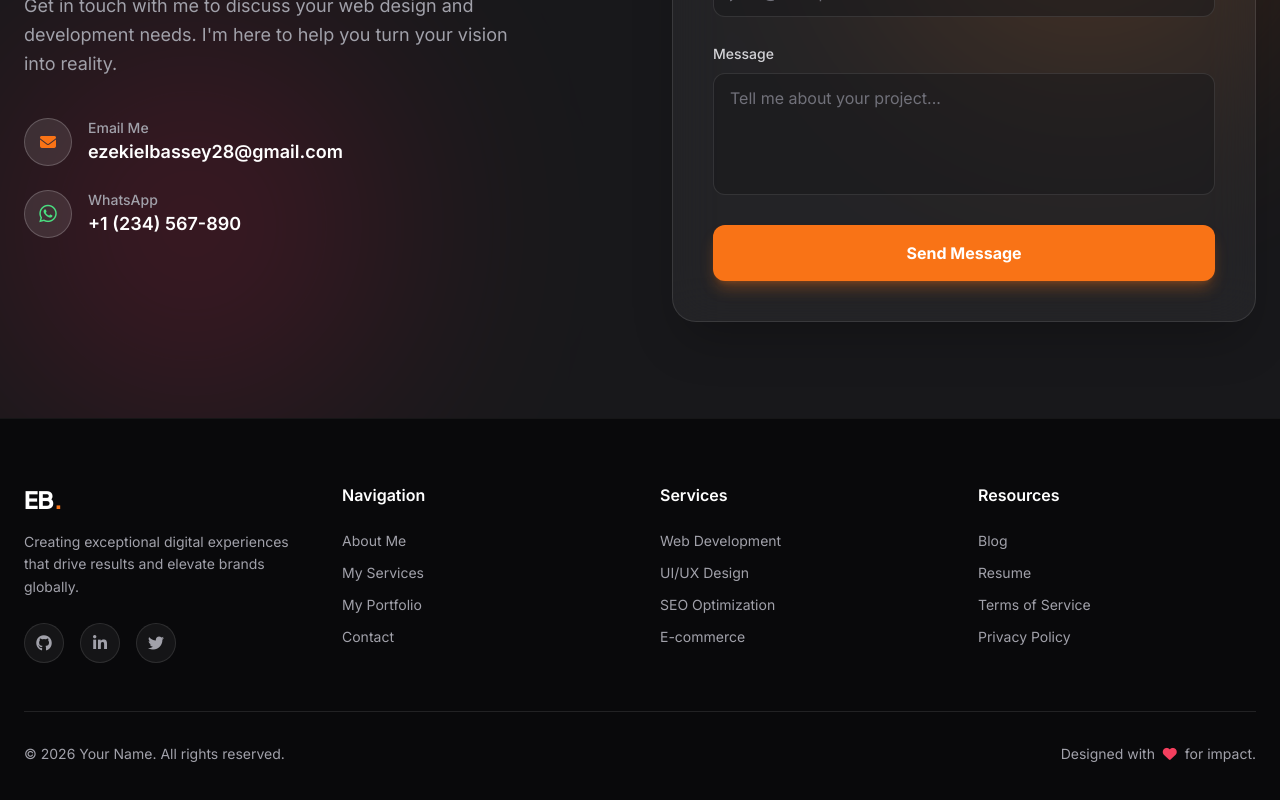
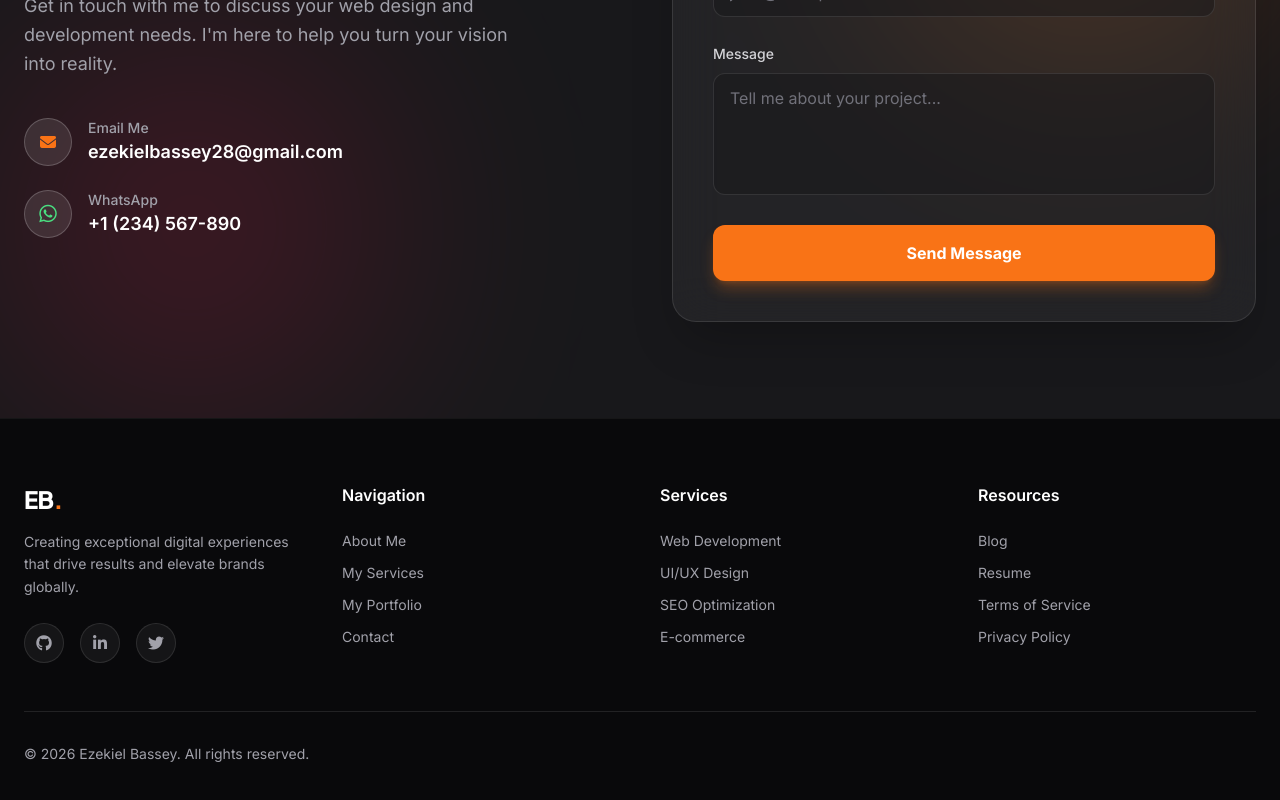
Before and after one commit to ezekielbassey28-hub/ezekiel-portfolio, a React (Vite) app: page / in a window 1280 px wide. Shown: the part 3685-4485 px from the top of the page. Built offline with nearby package versions, Linux system fonts and the light colour scheme.

Commit message:
Update Footer.jsx

```diff
--- a/src/components/Footer.jsx
+++ b/src/components/Footer.jsx
@@ -51,8 +51,7 @@ const Footer = () => {
         </div>
 
         <div className="border-t border-white/10 pt-8 flex flex-col md:flex-row justify-between items-center text-sm">
-          <p>&copy; 2026 Your Name. All rights reserved.</p>
-          <p className="mt-4 md:mt-0">Designed with <i className="fas fa-heart text-rose-500 mx-1"></i> for impact.</p>
+          <p>&copy; 2026 Ezekiel Bassey. All rights reserved.</p>
         </div>
       </div>
     </footer>
```
